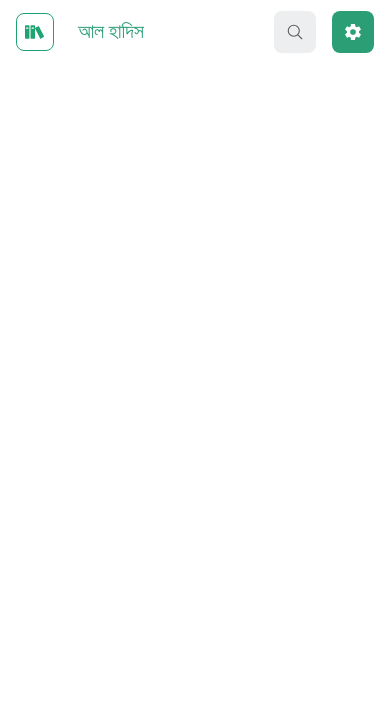
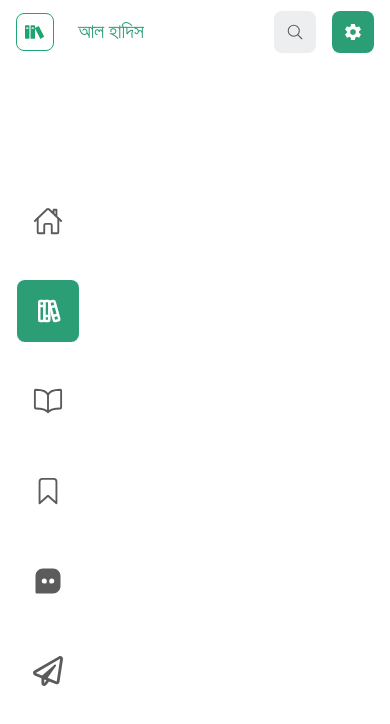
Before and after one commit to marufsiyam91/al-hadith-client, a React (Vite) app: page / in a window 390 px wide. Shown: the top 724 px of the page. Built offline with nearby package versions, Linux system fonts and the light colour scheme.

Commit message:
navbar done (not responsived yet

```diff
--- a/src/App.jsx
+++ b/src/App.jsx
@@ -1,3 +1,4 @@
+import Navbar from "./Components/Navbar"
 import Topbar from "./Components/Topbar"
 
 function App() {
@@ -5,6 +6,10 @@ function App() {
   return (
     <main>
       <Topbar/>
+
+      <div>
+        <Navbar/>
+      </div>
     </main>
   )
 }
--- a/src/Components/Navbar.jsx
+++ b/src/Components/Navbar.jsx
@@ -1,8 +1,27 @@
+import { IoHomeOutline } from "react-icons/io5";
+import { TbBooks } from "react-icons/tb";
+import { IoBookOutline } from "react-icons/io5";
+import { IoBookmarkOutline } from "react-icons/io5";
+import { BiSolidMessageSquareDots } from "react-icons/bi";
+import { FaRegPaperPlane } from "react-icons/fa";
+
+
+
+
 
 
 const Navbar = () => {
   return (
-    <div>Navbar</div>
+    <nav className="w-[96px] h-[calc(100vh-80px)] flex items-center justify-center">
+        <div className="flex flex-col items-center gap-7">
+            <div className="text-3xl hover:bg-[#F8F8F9] rounded-lg text-[#5B5B5B] p-4 "><IoHomeOutline/></div>
+            <div className="text-3xl text-white p-4 bg-[#2B9E76] rounded-lg "><TbBooks/></div>
+            <div className="text-3xl hover:bg-[#F8F8F9] rounded-lg text-[#5B5B5B] p-4"><IoBookOutline/></div>
+            <div className="text-3xl hover:bg-[#F8F8F9] rounded-lg text-[#5B5B5B] p-4"><IoBookmarkOutline/></div>
+            <div className="text-3xl hover:bg-[#F8F8F9] rounded-lg text-[#5B5B5B] p-4"><BiSolidMessageSquareDots/></div>
+            <div className="text-3xl hover:bg-[#F8F8F9] rounded-lg text-[#5B5B5B] p-4"><FaRegPaperPlane/></div>
+        </div>
+    </nav>
   )
 }
 
```
